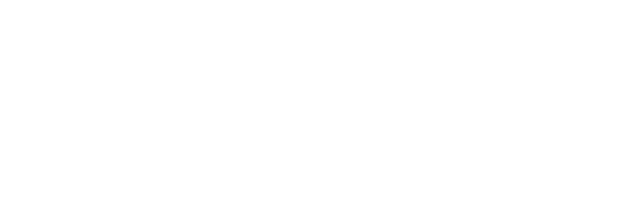
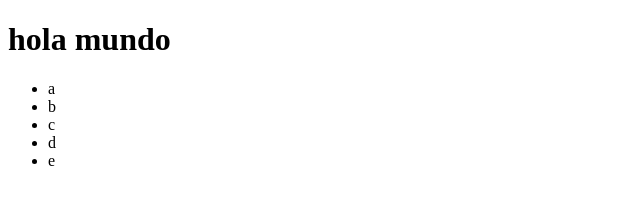
Before and after one commit to ljaraque/proyecto_demo, a plain HTML site: page index.html in a window 1280 px wide. Shown: the whole page, without its empty margins (0-640 px from the left). Drawn offline with Linux system fonts and the light colour scheme.

Commit message:
nuevos desarrollos a HTML

```diff
--- a/index.html
+++ b/index.html
@@ -3,5 +3,13 @@
     <head>
     </head>
     <body>
+        <h1>hola mundo</h1>
+        <ul>
+            <li>a</li>
+            <li>b</li>
+            <li>c</li>
+            <li>d</li>
+            <li>e</li>
+        </ul>
     </body>
 </html>
```
